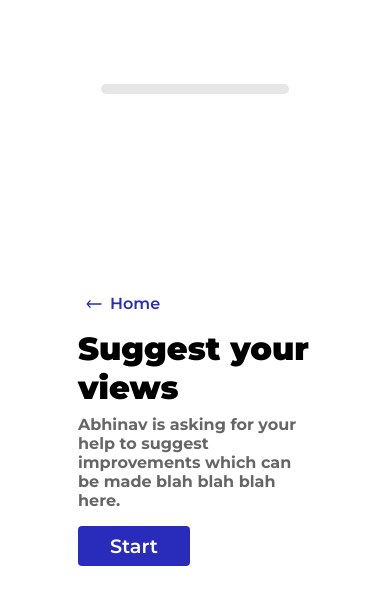
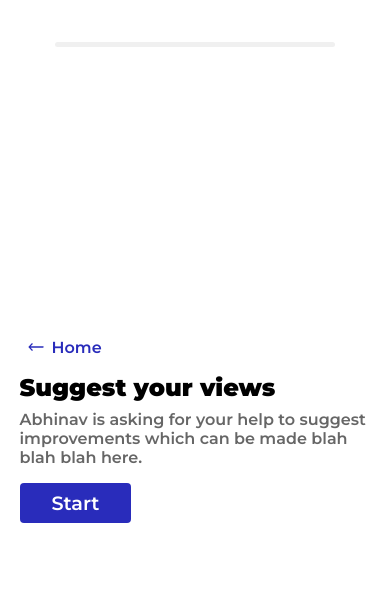
Before and after one commit to ajajaj2807/abhinv, a React (Create React App) app: page /suggest in a window 390 px wide. Shown: the top 604 px of the page. Built offline with nearby package versions, Linux system fonts and the light colour scheme.

Commit message:
responsive suggest

```diff
--- a/src/styles/suggest.scss
+++ b/src/styles/suggest.scss
@@ -24,83 +24,84 @@
   }
 }
 
-.section{
+.section {
   padding: 1rem;
   min-width: 70%;
-    .title{
+  .title {
     font-size: 1.5rem;
     font-weight: 800;
   }
-    .des{
+  .des {
     font-size: 0.8rem;
     color: #464646;
     font-weight: 600;
   }
-    .form-content{
+  .form-content {
     padding: 1rem 0;
     display: flex;
     flex-direction: column;
-        input, textarea{
+    input,
+    textarea {
       resize: none;
       margin: 0.5rem 0;
       padding: 0.8rem 1rem;
-            font-family: 'Montserrat';
+      font-family: "Montserrat";
       border-radius: 6px;
       border: none;
       font-size: 1.2rem;
       background: #e6e6e6;
     }
-        textarea{
+    textarea {
       min-height: 300px;
     }
   }
 }
 
-button{
+button {
   border: none;
   outline: none;
-    background-color: #292CBB;
+  background-color: #292cbb;
   padding: 0.5rem 2rem;
-    font-family: 'Montserrat';
+  font-family: "Montserrat";
   color: white;
   font-weight: 600;
   font-size: 1.2rem;
   border-radius: 4px;
-    &:hover{
+  &:hover {
     opacity: 0.9;
   }
 }
 
-.home-btn{
+.home-btn {
   text-decoration: none;
 }
 
-.back{
+.back {
   padding: 0;
   background: transparent;
-    color: #292CBB;
+  color: #292cbb;
   margin: 1rem 0;
   font-size: 1rem;
   cursor: pointer;
   display: flex;
   align-items: center;
-    svg{
-        fill: #292CBB;
-        transform:rotateZ(180deg);
+  svg {
+    fill: #292cbb;
+    transform: rotateZ(180deg);
     height: 1rem;
     width: 2rem;
   }
-    &:hover{
-        color: #494CCB;
+  &:hover {
+    color: #494ccb;
   }
 }
 
-.loading{
+.loading {
   text-align: center;
   color: #194cfb;
 }
 
-.thank{
+.thank {
   background: #194cfb;
   border-radius: 8px;
   // min-width: 70%;
@@ -111,20 +112,20 @@ button{
   justify-content: center;
   align-items: center;
   color: white;
-    .title{
+  .title {
     font-size: 2rem;
     font-weight: 800;
     text-align: center;
   }
-    .des{
+  .des {
     text-align: center;
     font-weight: 600;
     margin-top: 0.5rem;
   }
-    .controls{
+  .controls {
     margin-top: 2rem;
     display: flex;
-        button{
+    button {
       margin: 0 1rem;
       font-size: 1rem;
       font-weight: 700;
@@ -135,17 +136,68 @@ button{
   }
 }
 
-.progress{
+.progress {
   position: absolute;
   top: 10%;
   height: 10px;
   background: #e6e6e6;
   width: 80%;
   border-radius: 8px;
-    .bar{
+  .bar {
     transition: all ease-in-out 200ms;
     height: 100%;
     background: #4caf50;
     border-radius: 8px;
   }
 }
+
+@media screen and (max-width: 560px) {
+  .suggest-wrapper {
+    width: 90%;
+    .header {
+      .title {
+        font-size: 1.5rem;
+      }
+      .des {
+        font-size: 1rem;
+        font-weight: 600;
+      }
+    }
+  }
+  .section {
+    padding: 0;
+    .form-content {
+      input {
+        font-size: 1rem;
+      }
+      textarea {
+        min-height: 200px;
+        font-size: 1rem;
+      }
+    }
+  }
+  .thank {
+    width: 95%;
+    padding: 3rem 0.8rem;
+    .title {
+      font-size: 1.5rem;
+    }
+    .controls {
+      flex-direction: column;
+      align-items: center;
+      button,
+      a {
+        margin: 0;
+        width: 100%;
+        margin-top: 0.2rem;
+      }
+    }
+  }
+  .progress{
+      top: 5%;
+      z-index: 99;
+      height: 5px;
+      width: 80%;
+      opacity: 0.6;
+  }
+}
```
Lines whose indentation alone changed are shown as unchanged.
